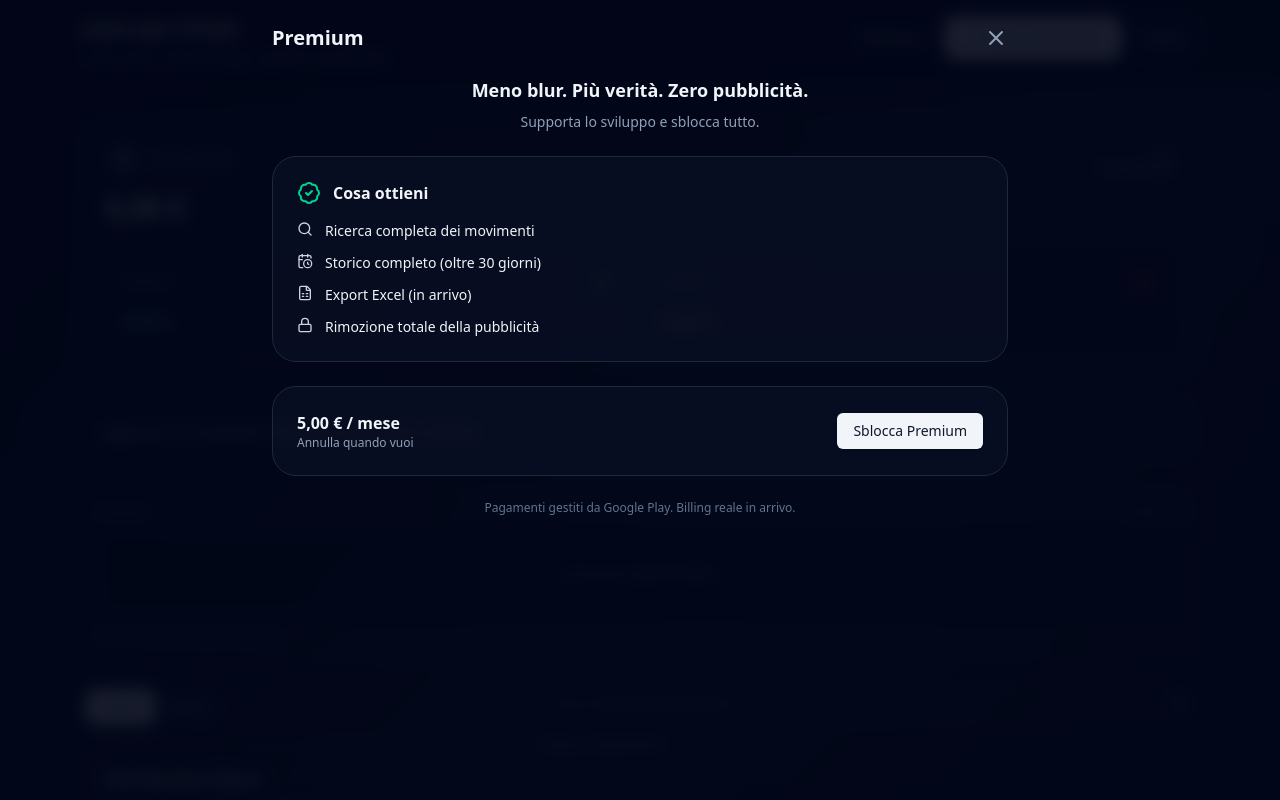
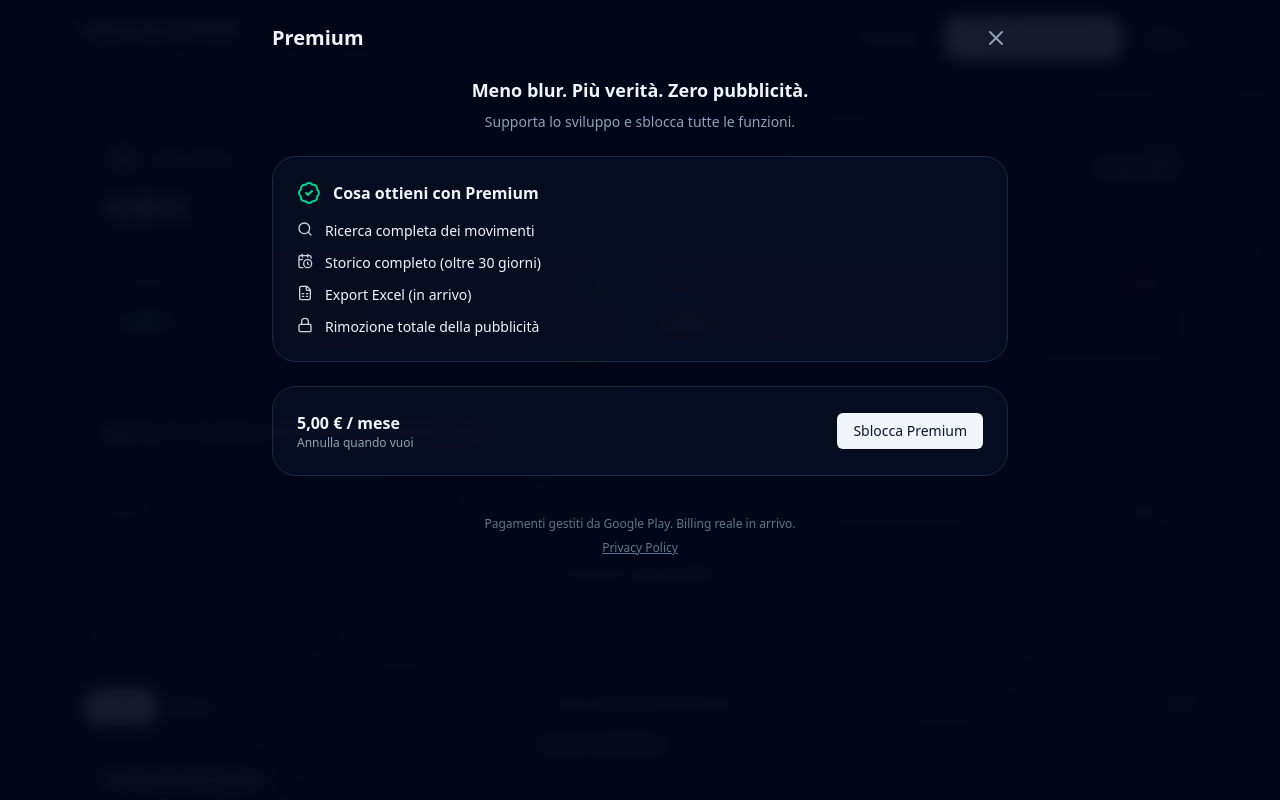
Before and after one commit to jhon-apps/how-am-i-poor, a React (Vite) app: page / in a window 1280 px wide. Both pictures are taken after a click on the button "Premium". Shown: the top 800 px of the page. Built offline with nearby package versions, Linux system fonts and the light colour scheme.

Commit message:
use ads consents

```diff
--- a/src/components/premium/PremiumHub.jsx
+++ b/src/components/premium/PremiumHub.jsx
@@ -1,29 +1,52 @@
-import { BadgeCheck, Lock, Search, CalendarClock, FileSpreadsheet, X } from "lucide-react"
+import {
+    BadgeCheck,
+    Lock,
+    Search,
+    CalendarClock,
+    FileSpreadsheet,
+    X,
+} from "lucide-react"
 import { Button } from "@/components/ui/button"
 
-export default function PremiumHub({ open, onClose, isPremium, onSubscribe }) {
+export default function PremiumHub({
+                                       open,
+                                       onClose,
+                                       isPremium,
+                                       onSubscribe,
+                                   }) {
     if (!open) return null
 
     return (
         <div className="fixed inset-0 z-50 bg-slate-950/90 backdrop-blur">
             <div className="mx-auto max-w-3xl h-full px-4 py-6 overflow-y-auto text-slate-100">
+                {/* Header */}
                 <div className="flex items-center justify-between mb-6">
                     <h1 className="text-xl font-extrabold">Premium</h1>
-                    <button onClick={onClose} className="text-slate-400 hover:text-slate-200" aria-label="Chiudi">
+                    <button
+                        onClick={onClose}
+                        className="text-slate-400 hover:text-slate-200"
+                        aria-label="Chiudi"
+                    >
                         <X />
                     </button>
                 </div>
 
                 <div className="space-y-6">
+                    {/* Intro */}
                     <header className="text-center space-y-2">
-                        <p className="text-lg font-semibold">Meno blur. Più verità. Zero pubblicità.</p>
-                        <p className="text-sm text-slate-400">Supporta lo sviluppo e sblocca tutto.</p>
+                        <p className="text-lg font-semibold">
+                            Meno blur. Più verità. Zero pubblicità.
+                        </p>
+                        <p className="text-sm text-slate-400">
+                            Supporta lo sviluppo e sblocca tutte le funzioni.
+                        </p>
                     </header>
 
+                    {/* Features */}
                     <div className="rounded-3xl border border-slate-800 bg-slate-900/40 p-6 space-y-4">
                         <div className="flex items-center gap-3">
                             <BadgeCheck className="h-6 w-6 text-emerald-400" />
-                            <p className="font-semibold">Cosa ottieni</p>
+                            <p className="font-semibold">Cosa ottieni con Premium</p>
                         </div>
 
                         <ul className="space-y-3 text-sm">
@@ -46,14 +69,19 @@
                         </ul>
                     </div>
 
+                    {/* Pricing */}
                     <div className="rounded-3xl border border-slate-800 bg-slate-900/40 p-6 flex items-center justify-between">
                         <div>
                             <p className="font-semibold">5,00 € / mese</p>
-                            <p className="text-xs text-slate-400">Annulla quando vuoi</p>
+                            <p className="text-xs text-slate-400">
+                                Annulla quando vuoi
+                            </p>
                         </div>
 
                         {isPremium ? (
-                            <span className="text-emerald-400 font-semibold">Premium attivo ✓</span>
+                            <span className="text-emerald-400 font-semibold">
+                Premium attivo ✓
+              </span>
                         ) : (
                             <Button
                                 onClick={() => {
@@ -67,9 +95,22 @@
                         )}
                     </div>
 
-                    <p className="text-center text-xs text-slate-500">
-                        Pagamenti gestiti da Google Play. Billing reale in arrivo.
-                    </p>
+                    {/* Legal / Privacy */}
+                    <div className="pt-4 text-center text-xs text-slate-500 space-y-2">
+                        <p>
+                            Pagamenti gestiti da Google Play.
+                            Billing reale in arrivo.
+                        </p>
+
+                        <a
+                            href="https://jhon-apps.github.io/how-am-i-poor/privacy.html"
+                            target="_blank"
+                            rel="noopener noreferrer"
+                            className="underline hover:text-slate-300"
+                        >
+                            Privacy Policy
+                        </a>
+                    </div>
                 </div>
             </div>
         </div>
--- /dev/null
+++ b/src/hooks/useAdsConsent.js
@@ -0,0 +1,21 @@
+import { useEffect, useState } from "react"
+
+const KEY = "how-am-i-poor:adsConsent" // "unknown" | "granted" | "denied"
+
+export default function useAdsConsent() {
+    const [adsConsent, setAdsConsent] = useState(() => {
+        const v = localStorage.getItem(KEY)
+        return v || "unknown"
+    })
+
+    useEffect(() => {
+        localStorage.setItem(KEY, adsConsent)
+    }, [adsConsent])
+
+    // stub helpers (in futuro li collegheremo a UMP)
+    const grantConsent = () => setAdsConsent("granted")
+    const denyConsent = () => setAdsConsent("denied")
+    const resetConsent = () => setAdsConsent("unknown")
+
+    return { adsConsent, setAdsConsent, grantConsent, denyConsent, resetConsent }
+}
--- a/src/pages/Home.jsx
+++ b/src/pages/Home.jsx
@@ -13,12 +13,13 @@
 import UndoToast from "@/components/ui/UndoToast"
 import PremiumUpsellDialog from "@/components/ui/PremiumUpsellDialog"
 
-import PremiumHub from "@/components/premium/PremiumHub.jsx"
+import PremiumHub from "@/components/premium/PremiumHub"
 
 import AdSlot from "@/components/ads/AdSlot"
 
 import useTransactions from "@/hooks/useTransactions"
 import usePremium from "@/hooks/usePremium"
+import useAdsConsent from "@/hooks/useAdsConsent"
 
 function formatEUR(n) {
     return new Intl.NumberFormat("it-IT", { style: "currency", currency: "EUR" }).format(Number(n) || 0)
@@ -30,7 +31,6 @@
 
     const [showReset, setShowReset] = useState(false)
 
-    // chart view toggle
     const [leftView, setLeftView] = useState("chart") // "chart" | "list"
 
     // undo
@@ -43,8 +43,9 @@
     const [premiumReason, setPremiumReason] = useState("premium")
     const [premiumHubOpen, setPremiumHubOpen] = useState(false)
 
-    // const { isPremium, enablePremium, disablePremium } = usePremium()
     const { isPremium, enablePremium } = usePremium()
+    const { adsConsent } = useAdsConsent()
+
     const { transactions, isLoading, add, update, remove, restore, reset, totals } = useTransactions()
     const { income, expenses, balance } = totals
 
@@ -122,25 +123,10 @@
                     <div>
                         <h1 className="text-xl font-extrabold tracking-tight">HOW AM I POOR</h1>
                         <p className="mt-1 text-sm text-slate-400">I miei conti • local storage • giudizio quotidiano</p>
-
-                        {/*/!* DEBUG toggle (toglieremo quando colleghi Billing) *!/*/}
-                        {/*<div className="mt-2 flex items-center gap-2">*/}
-                        {/*    <button*/}
-                        {/*        className="text-xs text-slate-500 hover:text-slate-300 underline"*/}
-                        {/*        onClick={() => (isPremium ? disablePremium() : enablePremium())}*/}
-                        {/*    >*/}
-                        {/*        {isPremium ? "Debug: disattiva Premium" : "Debug: attiva Premium"}*/}
-                        {/*    </button>*/}
-                        {/*</div>*/}
                     </div>
 
                     <div className="flex items-center gap-2">
-                        <Button
-                            variant="ghost"
-                            className="h-11 rounded-xl"
-                            onClick={() => setPremiumHubOpen(true)}
-                            title="Premium"
-                        >
+                        <Button variant="ghost" className="h-11 rounded-xl" onClick={() => setPremiumHubOpen(true)} title="Premium">
                             Premium
                         </Button>
 
@@ -167,7 +153,6 @@
                 </div>
             </div>
 
-            {/* Content */}
             <main className="mx-auto max-w-6xl px-4 py-6 md:py-8 space-y-6 pb-16">
                 {isLoading ? (
                     <div className="space-y-6">
@@ -181,7 +166,6 @@
                     <>
                         <BalanceCard balance={balance} income={income} expenses={expenses} />
 
-                        {/* micro insight */}
                         <div className="rounded-3xl border border-slate-800 bg-slate-900/30 p-5">
                             <p className="text-sm text-slate-200">{insightText}</p>
                             {hasAny && (
@@ -191,11 +175,10 @@
                             )}
                         </div>
 
-                        {/* ADS TOP (free only) */}
-                        <AdSlot isPremium={isPremium} placement="home-top" />
+                        {/* ADS TOP */}
+                        <AdSlot isPremium={isPremium} adsConsent={adsConsent} placement="home-top" />
 
                         <div className="grid lg:grid-cols-5 gap-6">
-                            {/* LEFT: chart/list toggle */}
                             <div className="lg:col-span-2 min-h-[360px] space-y-3">
                                 <div className="flex items-center justify-between">
                                     <div className="inline-flex rounded-2xl border border-slate-800 bg-slate-900/30 p-1">
@@ -218,14 +201,9 @@
                                     </div>
                                 </div>
 
-                                {leftView === "chart" ? (
-                                    <ExpenseChart transactions={transactions} />
-                                ) : (
-                                    <CategoryBreakdownList transactions={transactions} />
-                                )}
+                                {leftView === "chart" ? <ExpenseChart transactions={transactions} /> : <CategoryBreakdownList transactions={transactions} />}
                             </div>
 
-                            {/* RIGHT: premium search placeholder + list */}
                             <div className="lg:col-span-3 space-y-3">
                                 <div className="relative">
                                     <input
@@ -261,10 +239,9 @@
                             </div>
                         </div>
 
-                        {/* ADS BOTTOM (free only) */}
-                        <AdSlot isPremium={isPremium} placement="home-bottom" />
+                        {/* ADS BOTTOM */}
+                        <AdSlot isPremium={isPremium} adsConsent={adsConsent} placement="home-bottom" />
 
-                        {/* Privacy link in-app */}
                         <footer className="mt-10 text-center text-xs text-slate-500">
                             <a
                                 href="https://jhon-apps.github.io/how-am-i-poor/privacy.html"
@@ -279,7 +256,6 @@
                 )}
             </main>
 
-            {/* Modal add/edit */}
             <AddTransactionModal
                 isOpen={isModalOpen}
                 transaction={editingTx}
@@ -296,7 +272,6 @@
                 isLoading={false}
             />
 
-            {/* Reset confirm */}
             <ResetConfirmDialog
                 open={showReset}
                 onClose={() => setShowReset(false)}
@@ -306,7 +281,6 @@
                 }}
             />
 
-            {/* Undo toast */}
             <UndoToast
                 open={undoOpen}
                 message="Movimento eliminato."
@@ -318,27 +292,23 @@
                 }}
             />
 
-            {/* Premium upsell (from locks) */}
             <PremiumUpsellDialog
                 open={premiumUpsellOpen}
                 reason={premiumReason}
                 onClose={() => setPremiumUpsellOpen(false)}
                 onConfirm={() => {
-                    // mock: attiva premium
                     enablePremium()
                     setPremiumUpsellOpen(false)
                 }}
             />
 
-            {/* Premium hub (always accessible) */}
             <PremiumHub
                 open={premiumHubOpen}
                 onClose={() => setPremiumHubOpen(false)}
                 isPremium={isPremium}
-                onSubscribe={() => enablePremium()} // mock
+                onSubscribe={() => enablePremium()}
             />
 
-            {/* FAB mobile */}
             <motion.button
                 initial={{ scale: 0 }}
                 animate={{ scale: 1 }}
```
Also changed, not shown: src/components/ads/AdSlot.jsx (+3 -4 lines).
